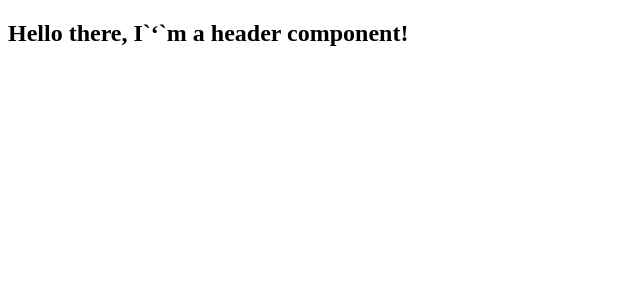
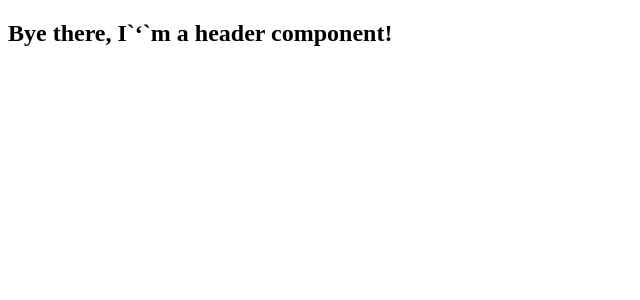
Before and after one commit to KQED/frontend-training-pgilmour, a React app: page / in a window 1280 px wide. Shown: the top 300 px of the page, without its empty margins (0-640 px from the left). Built offline with nearby package versions, Linux system fonts and the light colour scheme; the HTML template or start-up script is replaced by a standard one.

Commit message:
bug(webpack/eslint): Edit to accomodate watch script

```diff
--- a/package.json
+++ b/package.json
@@ -29,7 +29,7 @@
     "build": "webpack --config webpack.react.config.js",
     "start": "node server/index.js",
     "eslint": "eslint -c ./.eslintrc.json ./react-app",
-    "watch:build": "webpack --mode=development --watch"
+    "watch": "webpack --mode=development --watch --config webpack.react.config.js"
   },
   "repository": "git@github.com:KQED/frontend-training-pgilmour.git"
 }
--- a/react-app/components/Header.jsx
+++ b/react-app/components/Header.jsx
@@ -2,6 +2,7 @@ import React from 'react'
 
 export class Greet extends React.Component {
   render () {
-    return <h2>Hello there, I`&lsquo;`m a header component!</h2>
+    return <h2>Bye there, I`&lsquo;`m a header component!</h2>
+
   }
 }
--- a/webpack.react.config.js
+++ b/webpack.react.config.js
@@ -49,7 +49,6 @@ module.exports={
       }
     ),
   ],
-  watch: true,
   watchOptions: {
     ignored: path.resolve(__dirname, 'node_modules'),
   }
```
